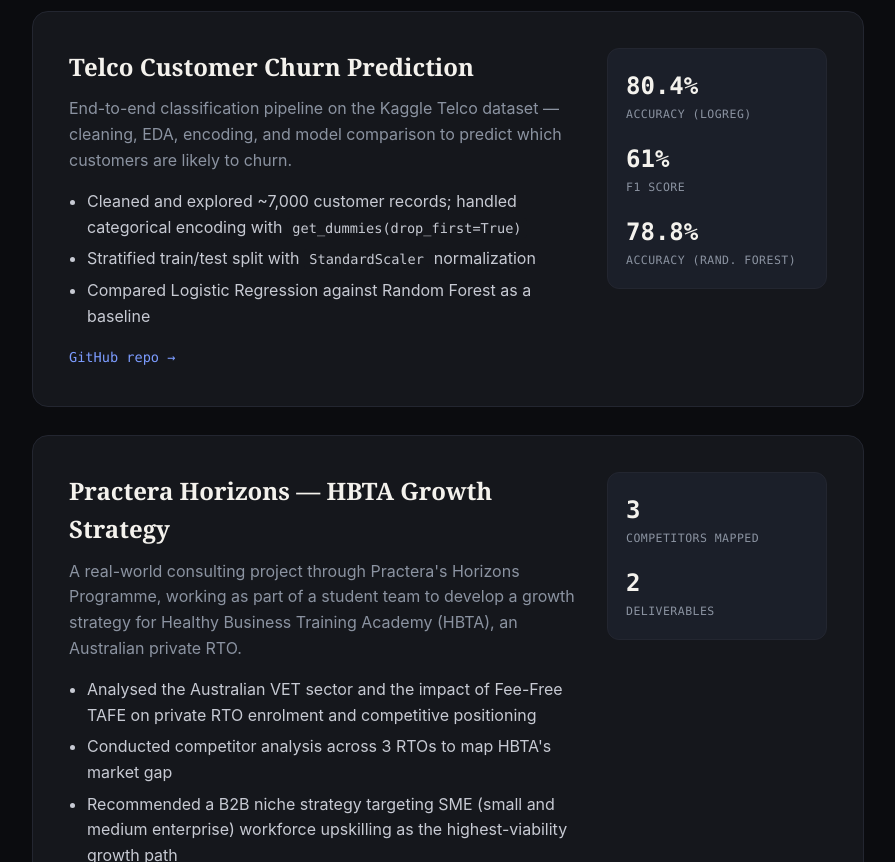
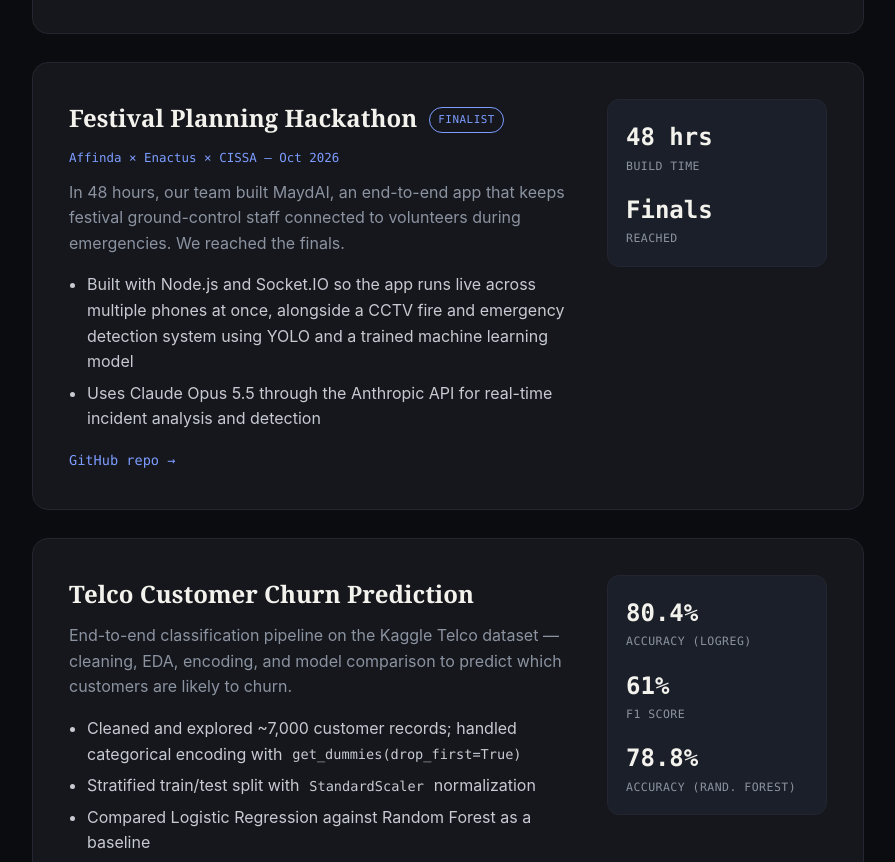
Before and after one commit to dani3ll1u3745-sudo/dani3ll1u3745-sudo.github.io, a plain HTML site: page index.html in a window 1280 px wide. Shown: the part 2442-3304 px from the top of the page, without its empty margins (192-1087 px from the left). Drawn offline with Linux system fonts and the light colour scheme; no server answers.

Commit message:
Update index.html

```diff
--- a/index.html
+++ b/index.html
@@ -55,7 +55,7 @@
         <div class="about-content">
           <div class="about-text">
             <p>I'm a first-year Data Science student at the University of Melbourne driven by my curiosity to learn something new every day. I like building and solving problems I haven't attempted before and seeing the impact it could have in the real-world. This website is dedicated to those on the same journey as me.</p>
-            <p>During my first semester, I placed 32nd out of 190+ teams in the Optiver Trad-a-thon, took part in HackMelbourne and the Women in STEM Hackathon, and completed Practera's Horizons Programme — alongside building out personal projects like the churn prediction model below. This semester, my team won the inaugural Microsoft Student Accelerator Hackathon, and I'm currently a software developer at Enactus Melbourne working on EnAccess Maps.</p>
+            <p>During my first semester, I placed 32nd out of 190+ teams in the Optiver Trad-a-thon, took part in HackMelbourne and the Women in STEM Hackathon, and completed Practera's Horizons Programme — alongside building out personal projects like the churn prediction model below. This semester, my team won the inaugural Microsoft Student Accelerator Hackathon and reached the finals of the Affinda × Enactus × CISSA Festival Planning Hackathon, and I'm currently a software developer at Enactus Melbourne working on EnAccess Maps.</p>
           </div>
           <div class="about-photo"><img src="assets/images/daniel-profile.webp" alt="Daniel Liu Jia Xuan" loading="lazy"></div>
         </div>
@@ -94,6 +94,16 @@
           <ul class="project-points"><li>Built colour adjustments to aid colour-blind users and a dyslexia-friendly font mode using the open-source OpenDyslexic typeface</li><li>Developed the extension's UI/UX in HTML, CSS and JavaScript within a 2-hour build window, packaged with <code>manifest.json</code></li><li>Tested across ~40 webpages using Node.js and Puppeteer</li></ul>
         </div>
         <div class="project-stats"><div class="stat"><span class="stat-value">1st</span><span class="stat-label">place</span></div><div class="stat"><span class="stat-value">2 hrs</span><span class="stat-label">build time</span></div><div class="stat"><span class="stat-value">~40</span><span class="stat-label">pages tested</span></div></div>
+      </article>
+      <article class="project reveal">
+        <div class="project-main">
+          <div class="project-title-row"><h3>Festival Planning Hackathon</h3><span class="project-badge">Finalist</span></div>
+          <p class="project-org">Affinda × Enactus × CISSA — Oct 2026</p>
+          <p class="project-desc">In 48 hours, our team built MaydAI, an end-to-end app that keeps festival ground-control staff connected to volunteers during emergencies. We reached the finals.</p>
+          <ul class="project-points"><li>Built with Node.js and Socket.IO so the app runs live across multiple phones at once, alongside a CCTV fire and emergency detection system using YOLO and a trained machine learning model</li><li>Uses Claude Opus 5.5 through the Anthropic API for real-time incident analysis and detection</li></ul>
+          <div class="project-links"><a href="https://github.com/dani3ll1u3745-sudo/festival-dispatch" target="_blank" rel="noopener">GitHub repo →</a></div>
+        </div>
+        <div class="project-stats"><div class="stat"><span class="stat-value">48 hrs</span><span class="stat-label">build time</span></div><div class="stat"><span class="stat-value">Finals</span><span class="stat-label">reached</span></div></div>
       </article>
       <article class="project reveal">
         <div class="project-main">
```
